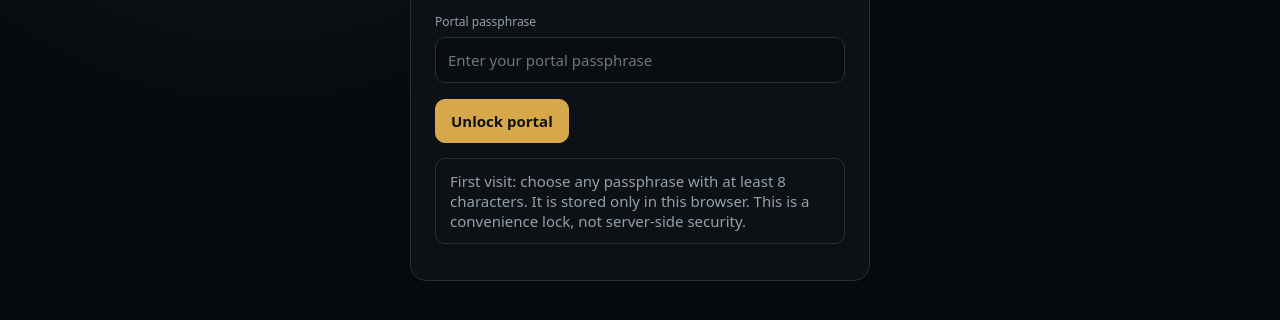
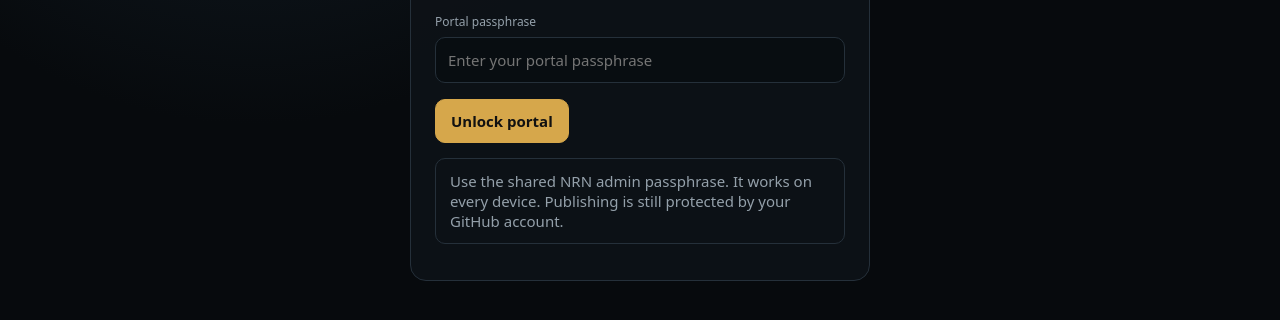
Before and after one commit to Willn0tBill/NRN, a plain HTML site: page admin.html in a window 1280 px wide. Shown: the part 330-650 px from the top of the page. Drawn offline with Linux system fonts and the light colour scheme.

Commit message:
Enable shared NRN admin passphrase

```diff
--- a/admin.html
+++ b/admin.html
@@ -21,7 +21,7 @@
 <p>This local portal keeps the editing interface away from the main site. Your passphrase is not stored in the repository or sent anywhere.</p>
 <div class="field"><label for="pass">Portal passphrase</label><input id="pass" type="password" autocomplete="current-password" placeholder="Enter your portal passphrase"></div>
 <div class="actions"><button class="btn primary" id="unlock">Unlock portal</button></div>
-<div class="notice">First visit: choose any passphrase with at least 8 characters. It is stored only in this browser. This is a convenience lock, not server-side security.</div>
+<div class="notice">Use the shared NRN admin passphrase. It works on every device. Publishing is still protected by your GitHub account.</div>
 <div id="loginStatus" class="status"></div>
 </section>
 
```
